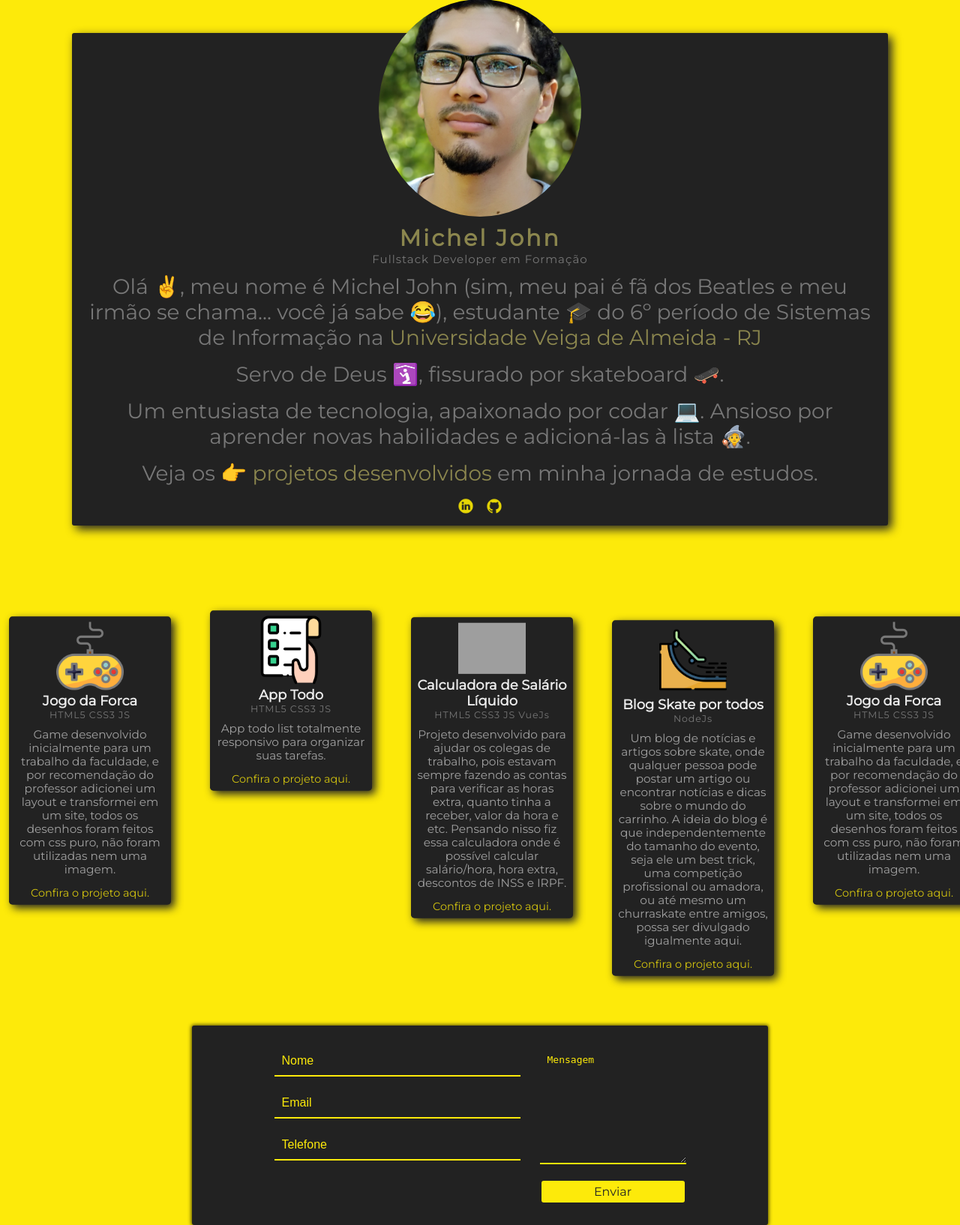
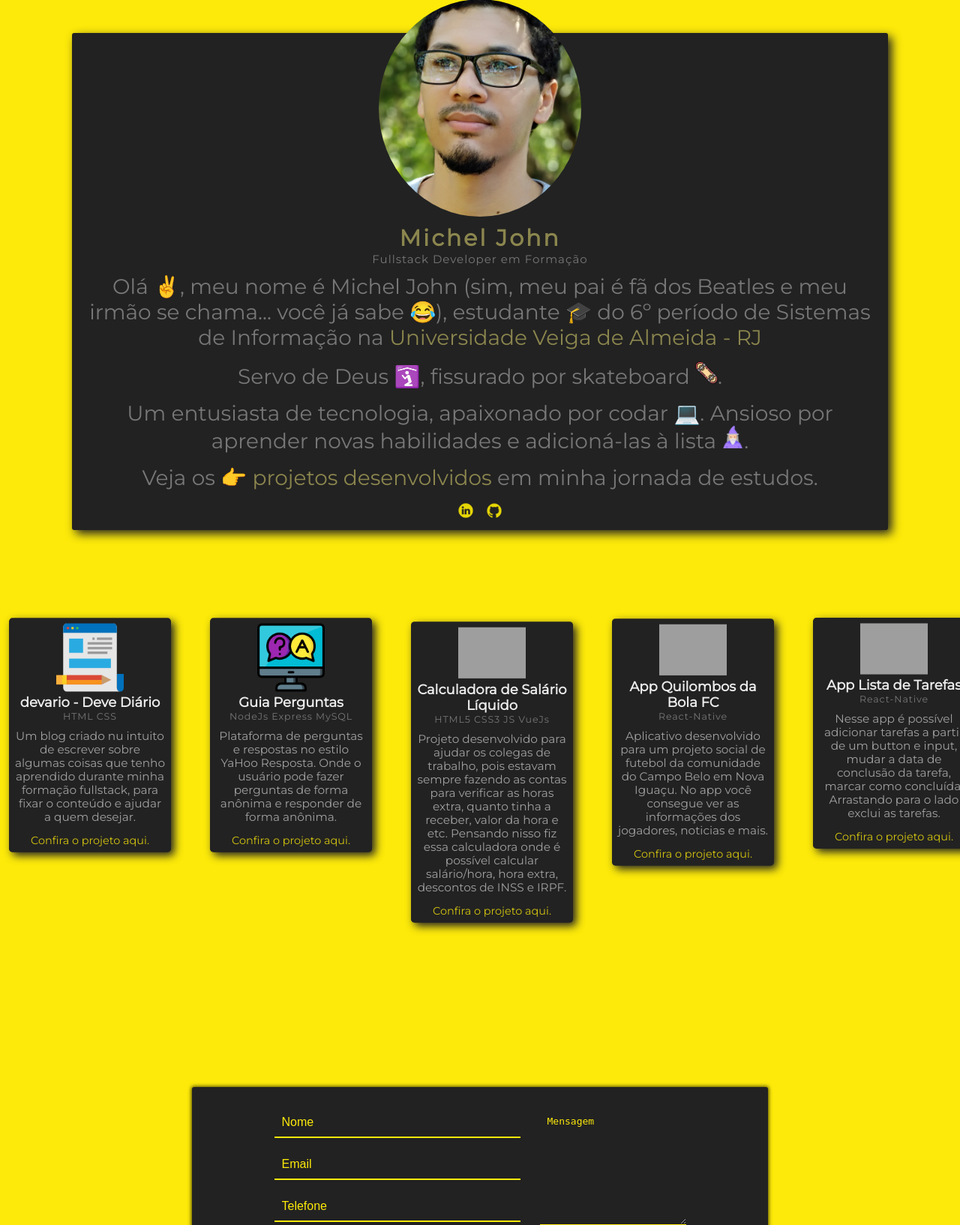
Before and after one commit to mchjohn/mchljohn, a web app: file index.html in a window 1280 px wide. Shown: the part 86-1720 px from the top of the page at 75% size. Run offline with its HTML, style and script files only (its server is not run), Linux system fonts and the light colour scheme; some web fonts are replaced; grey boxes are pictures that could not be loaded.

Commit message:
adicionado mais projetos

```diff
--- a/css/informationCard.css
+++ b/css/informationCard.css
@@ -11,6 +11,10 @@
   margin-bottom: 100px;
 
   text-align: center;
+}
+
+.container-about img {
+  width: 30px;
 }
 
 .card-img {
--- a/index.html
+++ b/index.html
@@ -32,7 +32,7 @@
                 <ul id="navigation" class="hide-menu">
                     <li><a href="#home" onclick="activeLink1()" id="home">Home</a></li>
                     <li><a href="#about" onclick="activeLink2()" id="about">Sobre</a></li>
-                    <li><a href="#project" onclick="activeLink3()" id="project">Projetos</a></li>
+                    <li><a href="#project1" onclick="activeLink3()" id="project">Projetos</a></li>
                     <li><a href="#contact" onclick="activeLink4()" id="contact">Contato</a></li>
                 </ul>
             </div>
@@ -60,11 +60,11 @@
             <h3>Michel John</h3>
             <h5>Fullstack Developer em Formação</h5>
             <p>Olá ✌️, meu nome é Michel John (sim, meu pai é fã dos Beatles e meu irmão se chama... você já sabe 😂), estudante 🎓 do 6º período de Sistemas de Informação na <a href="https://www.uva.br/" target="_blank">Universidade Veiga de Almeida - RJ</a></p>
-            <p id="about">Servo de Deus 🛐, fissurado por skateboard 🛹. </p>
-            <p>Um entusiasta de tecnologia, apaixonado por codar 💻. Ansioso por aprender novas habilidades e adicioná-las à lista 🧙‍.</p>
-            <p>Veja os 👉 <a href="#project" class="link-project">projetos desenvolvidos</a> em minha jornada de estudos.</p>
+            <p>Servo de Deus 🛐, fissurado por skateboard <img src="img/skate.png" alt="skate">. </p>
+            <p>Um entusiasta de tecnologia, apaixonado por codar 💻. Ansioso por aprender novas habilidades e adicioná-las à lista <img src="img/mago.png" alt="mago">‍.</p>
+            <p>Veja os 👉 <a href="#project1" class="link-project">projetos desenvolvidos</a> em minha jornada de estudos.</p>
 
-            <div class="container-icons">
+            <div class="container-icons" id="about">
                 <a href="https://www.linkedin.com/in/micheljohn/" target="_blank">
                     <img alt="Linkedin" src="img/linkedin.png" />
                 </a>
@@ -78,7 +78,7 @@
     <!-- card de informações -->
 
     <!-- projetos -->
-    <div id="container-projects" class="owl-carousel owl-theme">
+    <div id="container-projects" class="owl-carousel owl-theme" id="project">
         <div class="card-project item">
             <img src="img/calc.png" alt="projeto">
             <h2>Calculadora de Salário Líquido</h2>
@@ -93,6 +93,36 @@
         </div>
 
         <div class="card-project item">
+            <img src="https://raw.githubusercontent.com/mchjohn/images/main/quilombosfc/Screenshot_2021-03-25-16-30-03-214_com.quilombos.jpg" alt="projeto">
+            <h2>App Quilombos da Bola FC</h2>
+            <h5>React-Native</h5>
+            <p>Aplicativo desenvolvido para um projeto social de futebol
+                 da comunidade do Campo Belo em Nova Iguaçu.
+                No app você consegue ver as informações dos jogadores,
+                noticias e mais.</p>
+            <a target="_blank" href="https://github.com/mchjohn/quilombosfc">Confira o projeto aqui.</a>
+        </div>
+
+        <div class="card-project item">
+            <img src="https://raw.githubusercontent.com/mchjohn/images/main/tasklist/IMG_20210318_212454.jpg" alt="projeto">
+            <h2>App Lista de Tarefas</h2>
+            <h5>React-Native</h5>
+            <p>Nesse app é possível adicionar tarefas a partir de um button
+                e input, mudar a data de conclusão da tarefa, marcar como
+                concluída. Arrastando para o lado exclui as tarefas.</p>
+            <a target="_blank" href="https://github.com/mchjohn/tasklist">Confira o projeto aqui.</a>
+        </div>
+
+        <div class="card-project item">
+            <img src="img/netflix.png" alt="projeto">
+            <h2>Clone do Netflix</h2>
+            <h5>ReactJs</h5>
+            <p>Esse projeto consiste em um clone do site do Netflix,
+                totalmente responsivo. Foi desenvolvido com ReactJs.</p>
+            <a target="_blank" href="https://github.com/mchjohn/clone-netflix">Confira o projeto aqui.</a>
+        </div>
+
+        <div class="card-project item">
             <img src="img/skateboard.png" alt="projeto">
             <h2>Blog Skate por todos</h2>
             <h5>NodeJs</h5>
@@ -103,7 +133,10 @@
                 do evento, seja ele um best trick, uma competição
                 profissional ou amadora, ou até mesmo um churraskate
                 entre amigos, possa ser divulgado igualmente aqui. </p>
-            <a target="_blank" href="https://mchjohn.github.io/blog_news_skate">Confira o projeto aqui.</a>
+            <a target="_blank" href="https://mchjohn.github.io/blog_news_skate">Confira o projeto aqui (frontend).</a>
+            <br>
+            <br>
+            <a target="_blank" href="https://github.com/mchjohn/skate-for-all">Confira o projeto aqui (frontend + backend).</a>
         </div>
 
         <div class="card-project item">
@@ -123,8 +156,48 @@
             <h2>App Todo</h2>
             <h5>HTML5 CSS3 JS</h5>
             <p>App todo list totalmente responsivo para organizar
-                suas tarefas.</p>
+                suas tarefas. Feito com JavaScript puro.</p>
             <a target href="https://mchjohn.github.io/app_todo/">Confira o projeto aqui.</a>
+        </div>
+
+        <div class="card-project item">
+            <img src="img/pokeball.png" alt="projeto">
+            <h2>Pokedex</h2>
+            <h5>JavaScript</h5>
+            <p>Site Pokedex, com consumo da API https://pokeapi.co/.
+                Utilizando JavaScript puro, Fetch API .</p>
+            <a target href="https://mchjohn.github.io/pokedex/">Confira o projeto aqui.</a>
+        </div>
+
+        <div class="card-project item">
+            <img src="img/ninja.png" alt="projeto">
+            <h2>Jogo Ninja Go</h2>
+            <h5>VueJs</h5>
+            <p>Basicamente você será o Ninja, seu objetivo é matar o Robô.
+                Clicando em atacar, tanto o Ninja quanto o Robô irá aplicar um valor
+                randômico em dano. Já o Ataque Especial, aplica um dano um pouco maior,
+                e o Curar, restaura um valor randômico da vida do Ninja, porem o Ninja não
+                aplicara dano ao Robô, mas o Robô aplicara dano ao Ninja.</p>
+            <a target href="https://mchjohn.github.io/ninja-go/">Confira o projeto aqui.</a>
+        </div>
+
+        <div class="card-project item">
+            <img src="img/blog.png" alt="projeto">
+            <h2>devario - Deve Diário</h2>
+            <h5>HTML CSS</h5>
+            <p>Um blog criado nu intuito de escrever sobre algumas coisas que tenho
+                aprendido durante minha formação fullstack, para fixar o conteúdo
+                e ajudar a quem desejar.</p>
+            <a target href="https://mchjohn.github.io/devario/">Confira o projeto aqui.</a>
+        </div>
+
+        <div class="card-project item">
+            <img src="img/guia-per.png" alt="projeto">
+            <h2>Guia Perguntas</h2>
+            <h5>NodeJs Express MySQL</h5>
+            <p>Plataforma de perguntas e respostas no estilo YaHoo Resposta.
+                Onde o usuário pode fazer perguntas de forma anônima e responder de forma anônima.</p>
+            <a target href="https://github.com/mchjohn/guia-perguntas">Confira o projeto aqui.</a>
         </div>
     </div>
     <!-- projetos -->
```
Also changed, not shown: img/mago.png (added), img/netflix.png (added), img/pokeball.png (added), img/skate.png (added).
